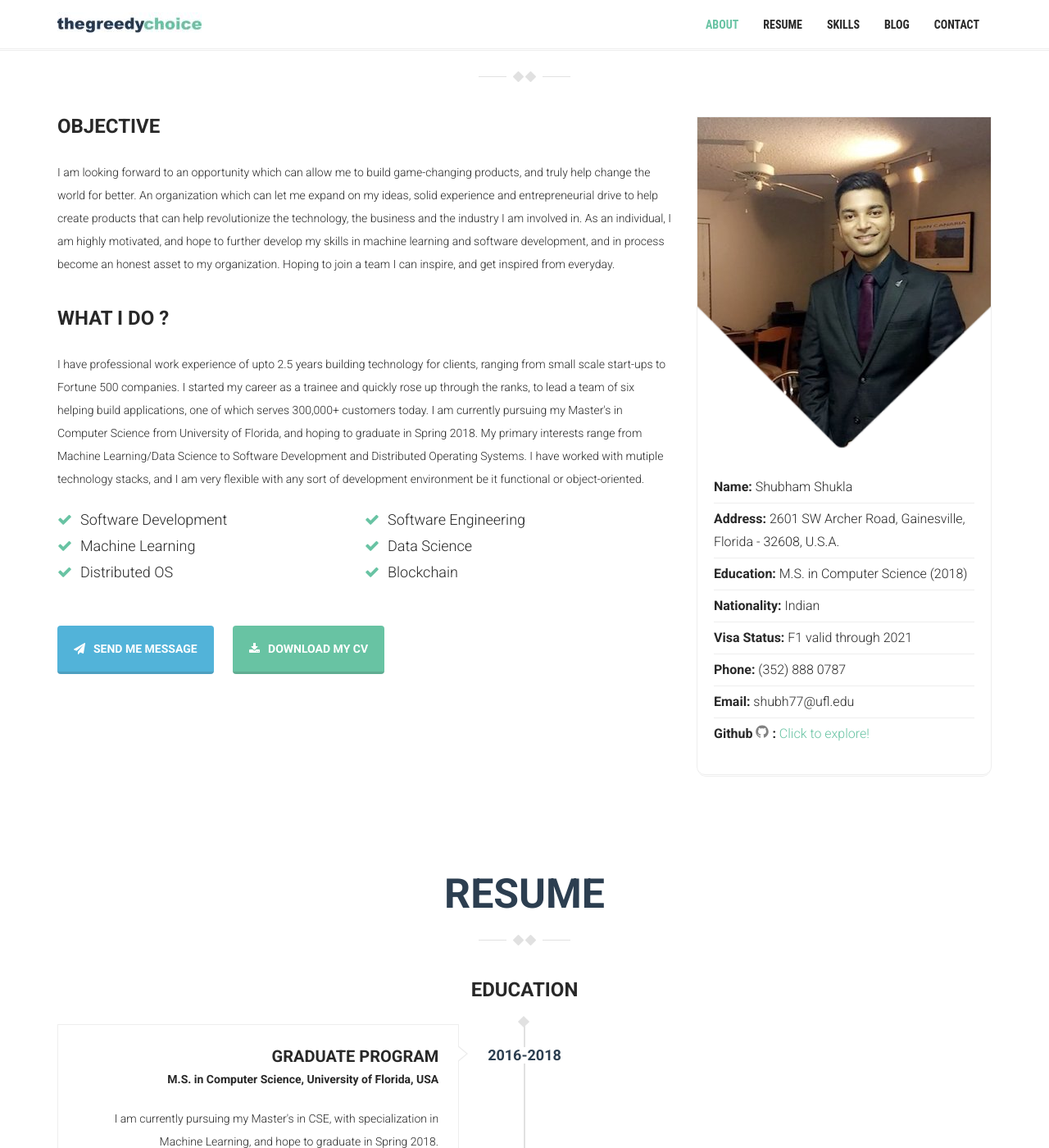
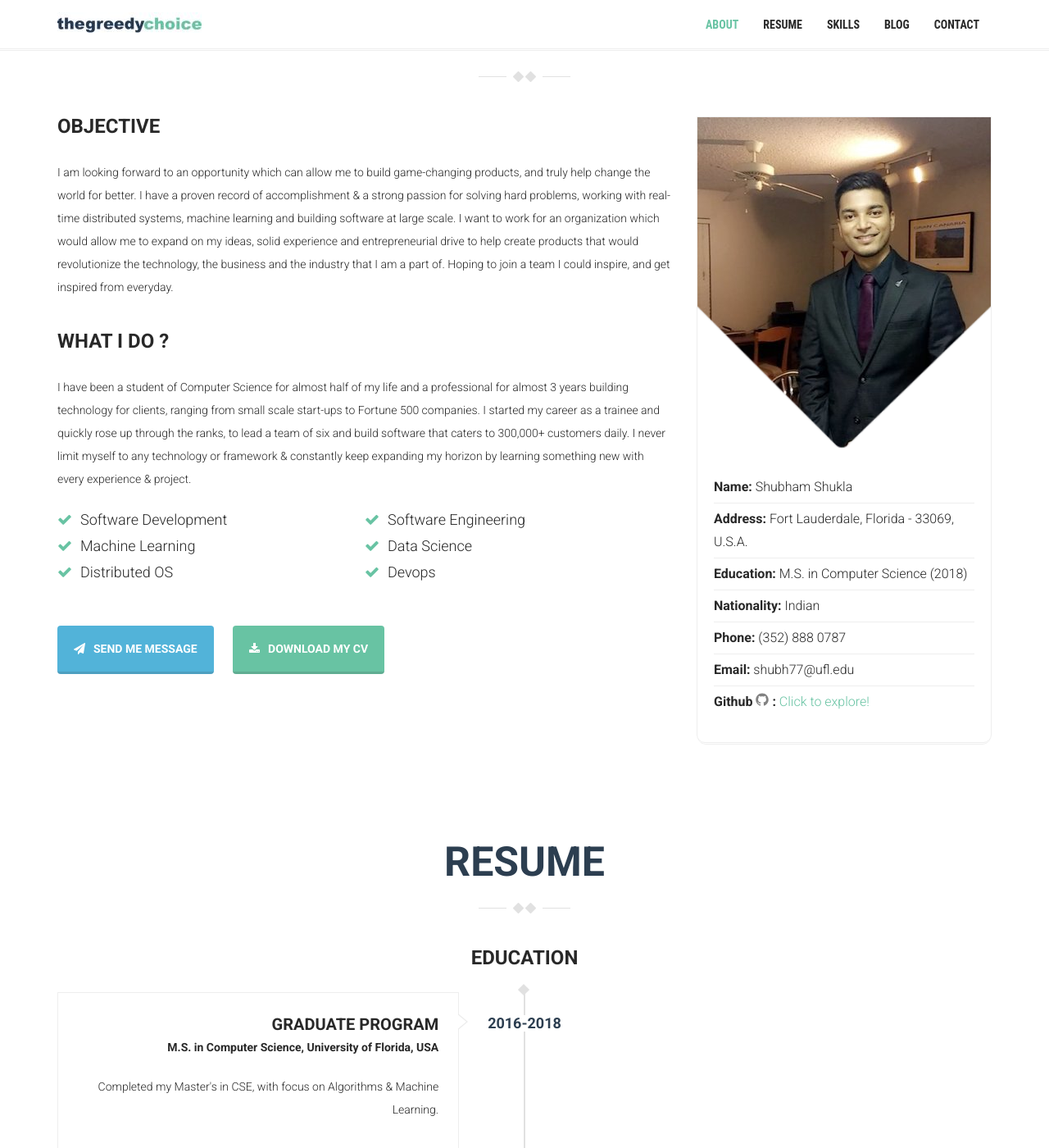
Before and after one commit to thegreedychoice/thegreedychoice.github.io, a Jekyll site: the page built from index.md, in a window 1280 px wide and 1400 px high. Shown: the whole window at 82% size. Built offline with Jekyll 4.4.1, drawn with Linux system fonts in a browser that asks for light colours; comment, search, counter and statistics services are not loaded; some of the changed text lies outside the part shown.

Commit message:
Updated timeline

```diff
--- a/_layouts/home-portfolio.html
+++ b/_layouts/home-portfolio.html
@@ -129,10 +129,9 @@
               </div>
               <ul>
                 <li><strong>Name:</strong> Shubham Shukla</li>
-                <li><strong>Address:</strong> 2601 SW Archer Road, Gainesville, Florida - 32608, U.S.A. </li>
+                <li><strong>Address:</strong> Fort Lauderdale, Florida - 33069, U.S.A. </li>
                 <li><strong>Education:</strong> M.S. in Computer Science (2018)
                 <li><strong>Nationality:</strong> Indian </li>
-                <li><strong>Visa Status:</strong> F1 valid through 2021</li>
                 <li><strong>Phone:</strong> (352) 888 0787</li>
                 <li><strong>Email:</strong> shubh77@ufl.edu</li>
                 <li><strong>Github {% include icon-github.html %} :</strong> <a href="https://github.com/thegreedychoice" target="_blank"> Click to explore! </a></li>
@@ -144,15 +143,14 @@
             <div class="short-info wow fadeInUp">
               <h3>Objective</h3>
               <p>
-                I am looking forward to an opportunity which can allow me to build game-changing products, and truly help change the world for better. An organization which can let me expand on my ideas, solid experience and entrepreneurial drive to help create products that can help revolutionize the technology, the business and the industry I am involved in. As an individual, I am highly motivated, and hope to further develop my skills in machine learning and software development, and in process become an honest asset to my organization. Hoping to join a team I can inspire, and get inspired from everyday.
+                I am looking forward to an opportunity which can allow me to build game-changing products, and truly help change the world for better. I have a proven record of accomplishment & a strong passion for solving hard problems, working with real-time distributed systems, machine learning and building software at large scale. I want to work for an organization which would allow me to expand on my ideas, solid experience and entrepreneurial drive to help create products that would revolutionize the technology, the business and the industry that I am a part of. Hoping to join a team I could inspire, and get inspired from everyday.
               </p>
 
             </div>
 
             <div class="short-info wow fadeInUp">
               <h3>What I Do ?</h3>
-              <p>I have professional work experience of upto 2.5 years building technology for clients, ranging from small scale start-ups to Fortune 500 companies. I started my career as a trainee and quickly rose up through the ranks, to lead a team of six helping build applications, one of which serves 300,000+ customers today. I am currently pursuing my Master's in Computer Science from University of Florida, and hoping to graduate in Spring 2018. My primary interests range from Machine Learning/Data Science to Software Development and Distributed Operating Systems.
-              I have worked with mutiple technology stacks, and I am very flexible with any sort of development environment be it functional or object-oriented.   </p>
+              <p>I have been a student of Computer Science for almost half of my life and a professional for almost 3 years building technology for clients, ranging from small scale start-ups to Fortune 500 companies. I started my career as a trainee and quickly rose up through the ranks, to lead a team of six and build software that caters to 300,000+ customers daily. I never limit myself to any technology or framework & constantly keep expanding my horizon by learning something new with every experience & project.  </p>
 
               <ul class="list-check">
                 <li>Software Development</li>
@@ -160,7 +158,7 @@
                 <li>Machine Learning</li>
                 <li>Data Science</li>
                 <li>Distributed OS</li>
-                <li>Blockchain</li>
+                <li>Devops</li>
               </ul>
             </div>
 
@@ -203,7 +201,7 @@
                                         </div><!-- /timeline-heading -->
 
                                         <div class="timeline-body">
-                                            <p>I am currently pursuing my Master's in CSE, with specialization in Machine Learning, and hope to graduate in Spring 2018. </p>
+                                            <p>Completed my Master's in CSE, with focus on Algorithms & Machine Learning.</p>
                                         </div><!-- /timeline-body -->
                                     </div> <!-- /timeline-content -->
                                 </div><!-- /timeline-panel -->
@@ -241,6 +239,36 @@
                     </div>
                     <div class="resume">
                         <ul class="timeline">
+                            <li class="timeline-inverted">
+                                <div class="posted-date">
+                                  <span class="month">Jun 18-Present</span>
+                                </div><!-- /posted-date -->
+
+                                <div class="timeline-panel wow fadeInUp">
+                                    <div class="timeline-content">
+                                        <div class="timeline-heading">
+                                            <h3>Software Engineer 2</h3>
+                                            <span>Citrix Systems, U.S.A. </span>
+                                        </div><!-- /timeline-heading -->
+
+                                        <div class="timeline-body">
+                                            <p>• Designed & developed a product that teams within Citrix use to provide automation with alert resolution and compliance related efforts that would help secure new client contracts.
+
+                                            </p>
+                                            <p>
+                                            • Working in a fast-paced virtual team, responsible for delivering software updates, that creates cost models of features & microservices, helping Citrix deliver SaaS more effectively and efficiently.
+                                            </p>
+                                            <p>
+                                            • Development on existing products to create new features and provide efficient deployment of the new builds.
+                                            </p>
+                                            <p>
+                                            • Helping transform the company app hosting infrastructure into moving to container services like Kubernetes & Docker.
+                                            </p>
+                                        </div><!-- /timeline-body -->
+                                    </div> <!-- /timeline-content -->
+                                </div><!-- /timeline-panel -->
+                            </li>
+                            <li>
                             <li>
                                 <div class="posted-date">
                                   <span class="month">Jan 16-Jul 16</span>
@@ -254,7 +282,7 @@
                                         </div><!-- /timeline-heading -->
 
                                         <div class="timeline-body">
-                                            <p>•  Increased the total revenue of the company by 5-7%, by building an Estimation Engine for a Fortune 500 client, which forecasts energy bills for 300,000+ customers in Texas. Team lead on the project.
+                                            <p>• Increased the total revenue of the company by 5-7%, by building an Estimation Engine for a Fortune 500 client, which forecasts energy bills for 300,000+ customers in Texas. Team lead on the project.
                                             </p>
                                             <p>
                                             • Helped a private airline company based in U.S.A., generate more revenue and better customer service, by designing & building an MVC web-based application framework for their business.
@@ -362,7 +390,7 @@
               </div><!-- /.progress -->
             </div><!-- /.skill-progress -->
             <div class="skill-progress">
-              <div class="skill-title"><h3>Scikit-Learn</h3></div>
+              <div class="skill-title"><h3>Node.js</h3></div>
               <div class="progress">
                 <div class="progress-bar six-sec-ease-in-out" role="progressbar" aria-valuenow="80" aria-valuemin="0" aria-valuemax="100" ><span>80%</span>
                 </div>
```
Also changed, not shown: other parts of _layouts/home-portfolio.html (+1 -1 lines), about.md (+1 -1 lines).
